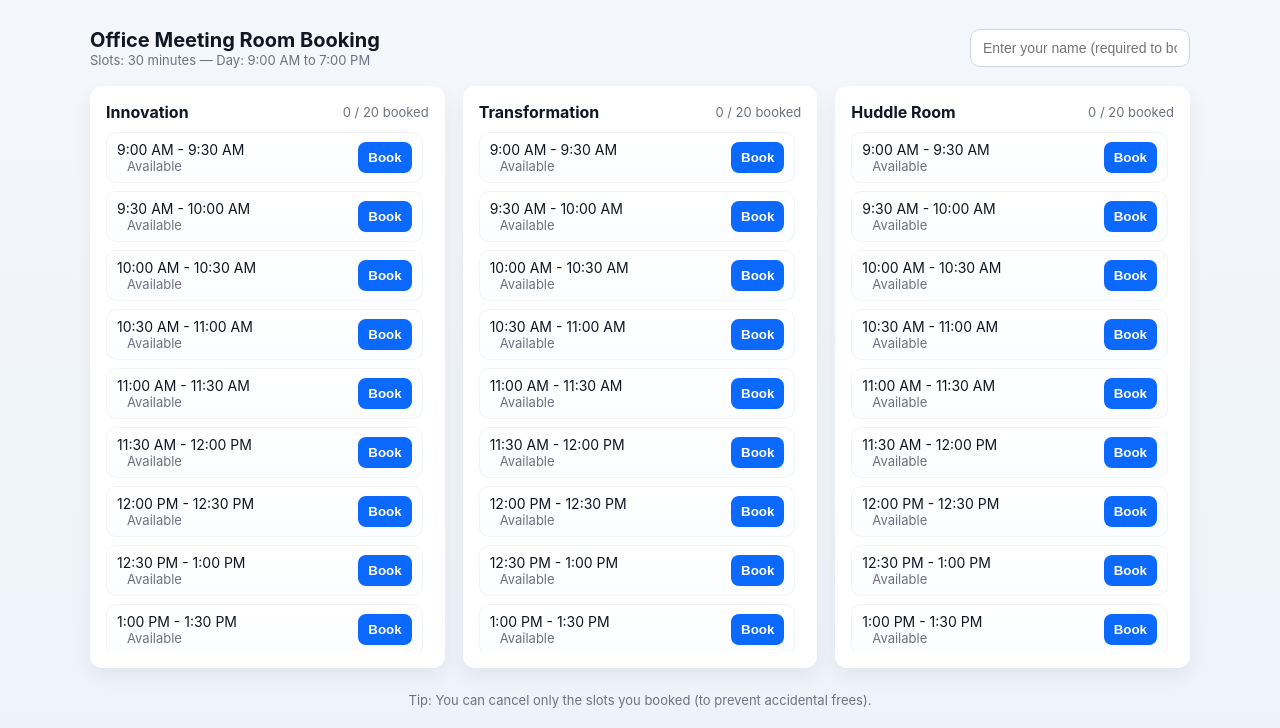
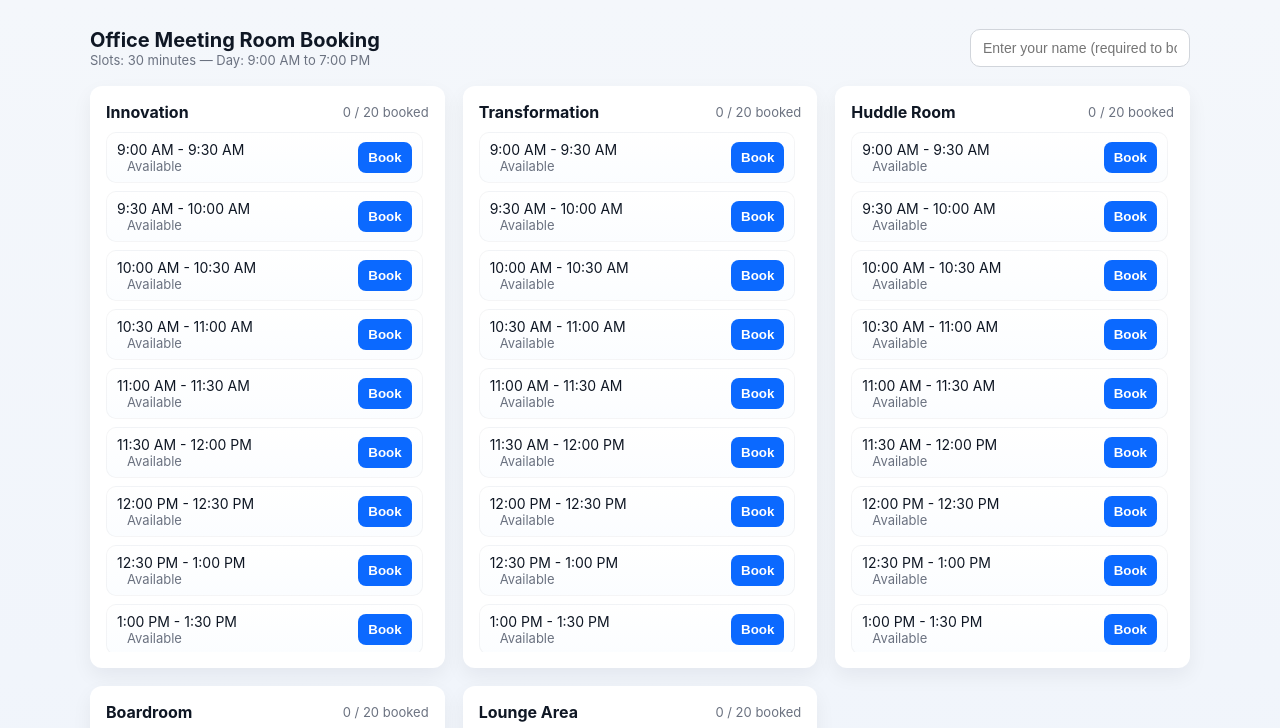
Before and after one commit to yashnaik47/meeting-room, a plain HTML site: page index.html in a window 1280 px wide. Shown: the top 728 px of the page. Drawn offline with Linux system fonts and the light colour scheme.

Commit message:
Update index.html

```diff
--- a/index.html
+++ b/index.html
@@ -88,13 +88,12 @@
 
 <script>
 (() => {
-  const ROOMS = ["Innovation", "Transformation", "Huddle Room"];
+  const ROOMS = ["Innovation", "Transformation", "Huddle Room", "Boardroom", "Lounge Area"];
   const START_HOUR = 9; // 9:00 AM
   const END_HOUR = 19;  // 7:00 PM
   const INTERVAL_MIN = 30; // 30-minute slots
   const STORAGE_KEY = "meetingRoomBookings_v2";
 
-  // generate slot labels and internal times
   function generateSlots(startHour, endHour, intervalMin) {
     const slots = [];
     const startMin = startHour * 60;
@@ -120,15 +119,13 @@
     return `${displayHour}:${String(mm).padStart(2, "0")} ${period}`;
   }
 
-  const SLOTS = generateSlots(START_HOUR, END_HOUR, INTERVAL_MIN); // array of {label, startMin, endMin}
+  const SLOTS = generateSlots(START_HOUR, END_HOUR, INTERVAL_MIN);
 
-  // load or initialize bookings structure: { roomName: [null, "Alice", null, ...] }
   function loadBookings() {
     const raw = localStorage.getItem(STORAGE_KEY);
     if (!raw) return initializeBookings();
     try {
       const parsed = JSON.parse(raw);
-      // ensure rooms and slot lengths match current config
       ROOMS.forEach(room => {
         if (!Array.isArray(parsed[room]) || parsed[room].length !== SLOTS.length) {
           parsed[room] = Array(SLOTS.length).fill(null);
@@ -165,7 +162,6 @@
       header.className = "roomHeader";
       const title = document.createElement("h2"); title.textContent = room;
       const info = document.createElement("div"); info.className = "slotMeta";
-      // show simple summary
       const takenCount = bookings[room].filter(x => !!x).length;
       info.textContent = `${takenCount} / ${SLOTS.length} booked`;
       header.appendChild(title);
@@ -236,7 +232,6 @@
       render();
       return;
     }
-    // confirm
     const confirmMsg = `Book "${room}"\n${SLOTS[slotIndex].label}\nfor: ${user}?`;
     if (!confirm(confirmMsg)) return;
     bookings[room][slotIndex] = user;
@@ -257,19 +252,14 @@
     render();
   }
 
-  // expose a small helper to clear all bookings (for testing) — not shown in UI
   window.__clearAllBookings = function(){
     if (!confirm("Clear ALL bookings?")) return;
     bookings = initializeBookings();
     render();
   };
 
-  // initial render
   render();
-
-  // re-render when name changes so cancel buttons appear/disappear appropriately
   userInput.addEventListener("input", () => { render(); });
-
 })();
 </script>
 </body>
```
